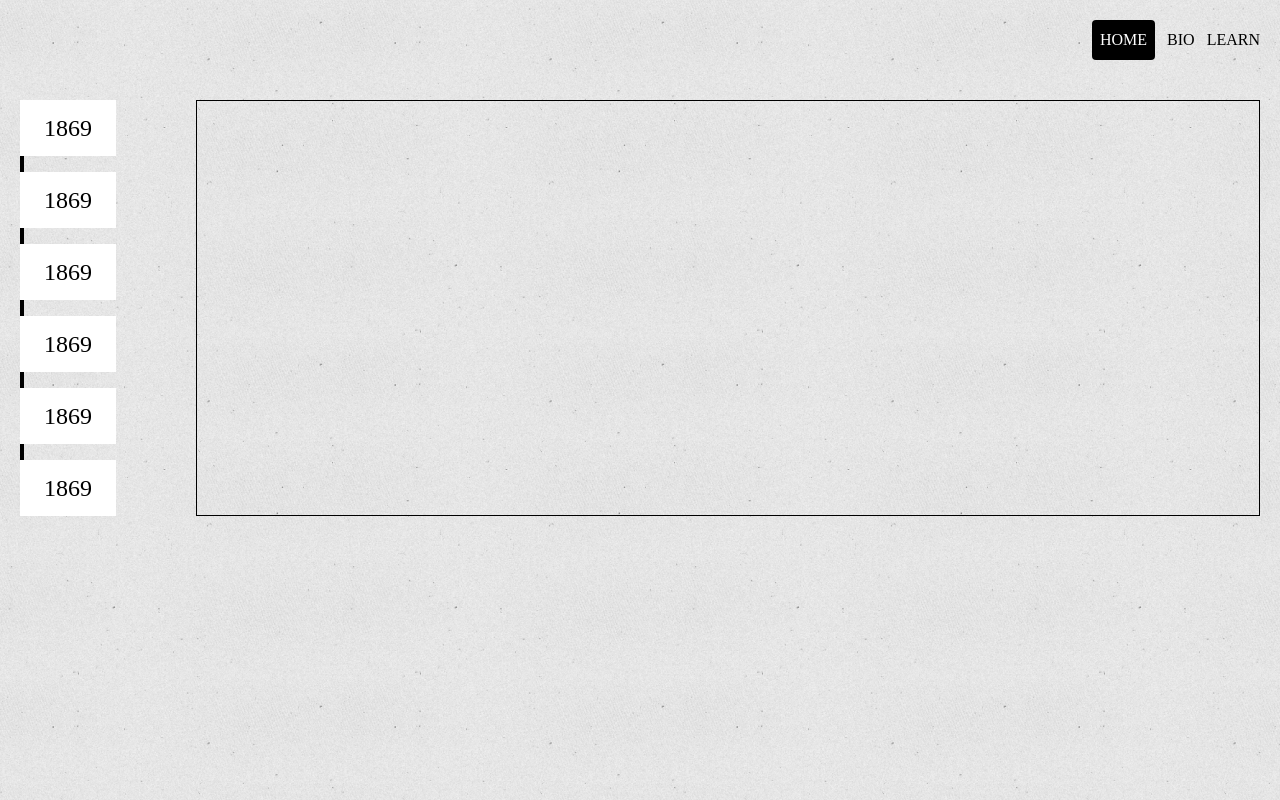
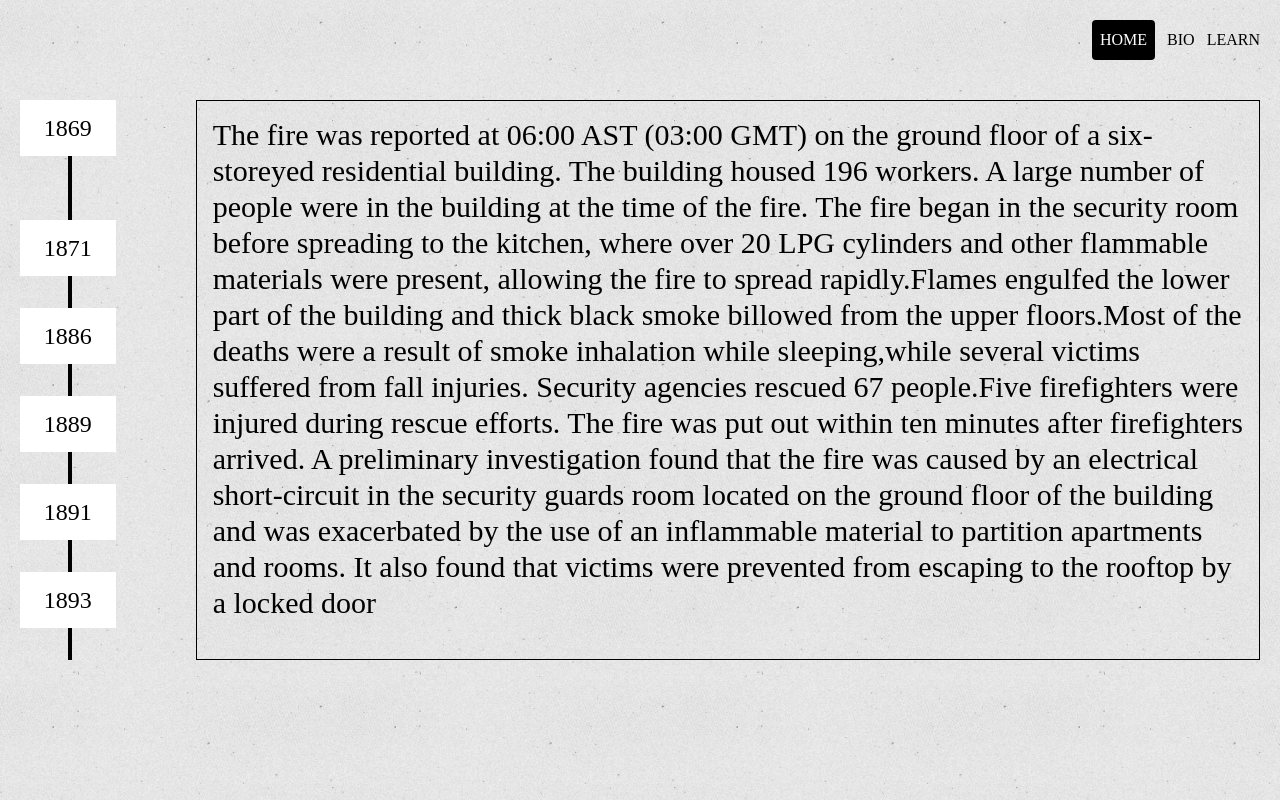
Before and after one commit to JanPoonthong/mahatma_gandhi, a React (Vite) app: page / in a window 1280 px wide. Built offline with nearby package versions, Linux system fonts and the light colour scheme.

Commit message:
feat: add animation when timeline is click

```diff
--- a/package.json
+++ b/package.json
@@ -7,7 +7,8 @@
     "dev": "vite",
     "build": "tsc && vite build",
     "lint": "eslint . --ext ts,tsx --report-unused-disable-directives --max-warnings 0",
-    "preview": "vite preview"
+    "preview": "vite preview",
+    "build": "vite build"
   },
   "dependencies": {
     "clsx": "^2.1.1",
--- a/src/App.tsx
+++ b/src/App.tsx
@@ -1,17 +1,27 @@
+import { useState } from "react";
 import NavBar from "./components/navbar/NavBar";
 
 import TimeLineBar from "./components/timeline/TimeLineBar";
 import TimeLineDisplay from "./components/timeline/TimeLineDisplay";
 
 function App() {
+  const [indexDisplayText, setIndexDisplayText] = useState(0);
+  const [animation, setAnimation] = useState(true);
+
+  function displayTextByIndex(index: number) {
+    setIndexDisplayText(index);
+    setAnimation(true)
+    setTimeout(() => setAnimation(false), 1000);
+  }
+
   return (
     <>
       <NavBar />
       <div>{/* Write your code here*/}</div>
 
       <div className="flex gap-20">
-        <TimeLineBar />
-        <TimeLineDisplay />
+        <TimeLineBar onIndexChange={displayTextByIndex} />
+        <TimeLineDisplay index={indexDisplayText} animation={animation} />
       </div>
     </>
   );
--- a/src/components/timeline/TimeLineBar.tsx
+++ b/src/components/timeline/TimeLineBar.tsx
@@ -1,37 +1,61 @@
 import clsx from "clsx";
-export default function TimeLineBar() {
+
+const timeLineData = [
+  { year: 1869, lineHeight: 4 },
+  { year: 1871, lineHeight: undefined },
+  { year: 1886, lineHeight: undefined },
+  { year: 1889, lineHeight: undefined },
+  { year: 1891, lineHeight: undefined },
+  { year: 1893, lineHeight: undefined },
+];
+
+export default function TimeLineBar({
+  onIndexChange,
+}: {
+  onIndexChange: (index: number) => void;
+}) {
   return (
     <div className="text-center w-28 ">
-      <Box year={1869} />
-      <Line height={4} />
-      <Box year={1869} />
-      <Line height={4} />
-      <Box year={1869} />
-      <Line height={4} />
-      <Box year={1869} />
-      <Line height={4} />
-      <Box year={1869} />
-      <Line height={4} />
-      <Box year={1869} />
+      {timeLineData.map((each, index) => {
+        return (
+          <div key={each.year}>
+            <Box year={each.year} index={index} onIndexChange={onIndexChange} />
+            <Line height={each.lineHeight} />
+          </div>
+        );
+      })}
     </div>
   );
 }
 
-function Box({ year }: { year: number }) {
+function Box({
+  year,
+  index,
+  onIndexChange,
+}: {
+  year: number;
+  index: number;
+  onIndexChange: (index: number) => void;
+}) {
+  function handleOnClick(index: number) {
+    onIndexChange(index);
+  }
+
   return (
-    <div className="flex justify-center items-center bg-white text-black transition duration-500 hover:bg-black hover:text-white text-2xl w-full h-14">
+    <button
+      onClick={() => handleOnClick(index)}
+      className="flex justify-center items-center bg-white text-black transition duration-500 hover:bg-black hover:text-white text-2xl w-full h-14"
+    >
       {year}
-    </div>
+    </button>
   );
 }
 
-function Line({ height }: { height: number }) {
+function Line({ height }: { height?: number }) {
   return (
     <span
-      className={clsx(
-        "block border-l-4 border-black",
-        height != undefined ? `h-${height}` : "h-4",
-      )}
+      className={clsx("block border-l-4 border-black relative left-2/4")}
+      style={{ height: height != undefined ? `${height}rem` : "2rem" }}
     ></span>
   );
 }
--- a/src/components/timeline/TimeLineDisplay.tsx
+++ b/src/components/timeline/TimeLineDisplay.tsx
@@ -1,3 +1,49 @@
-export default function TimeLineDisplay() {
-  return <div className="w-full border border-black"></div>;
+import clsx from "clsx";
+
+const textData = [
+  {
+    text: ` The fire was reported at 06:00 AST (03:00 GMT) on the ground floor of a
+      six-storeyed residential building. The building housed 196 workers. A
+      large number of people were in the building at the time of the fire.
+      The fire began in the security room before spreading to the kitchen, where
+      over 20 LPG cylinders and other flammable materials were present, allowing
+      the fire to spread rapidly.Flames engulfed the lower part of the
+      building and thick black smoke billowed from the upper floors.Most of
+      the deaths were a result of smoke inhalation while sleeping,while
+      several victims suffered from fall injuries. Security agencies rescued 67
+      people.Five firefighters were injured during rescue efforts. The
+      fire was put out within ten minutes after firefighters arrived. A
+      preliminary investigation found that the fire was caused by an electrical
+      short-circuit in the security guards room located on the ground floor of
+      the building and was exacerbated by the use of an inflammable material
+      to partition apartments and rooms. It also found that victims were
+      prevented from escaping to the rooftop by a locked door`,
+  },
+  {
+    text: `The fire was reported at 06:00 AST (03:00 GMT) on the ground floor of a
+      six-storeyed residential building. The building housed 196 workers. A
+      large number of people were in the building at the time of the fire.
+      dddhe fire began in the security room before spreading to the kitchen, where
+      over 20 LPG cylinders and other flammable materials were present, allowing
+      to partition apartments and rooms. It also found that victims were
+      prevented from escaping to the rooftop by a locked door`,
+  },
+];
+export default function TimeLineDisplay({
+  index,
+  animation,
+}: {
+  index: number;
+  animation: boolean;
+}) {
+  return (
+    <div
+      className={clsx(
+        "w-full border border-black text-3xl p-4",
+        animation ? "text-container" : ""
+      )}
+    >
+      {textData[index]?.text}
+    </div>
+  );
 }
--- a/src/index.css
+++ b/src/index.css
@@ -43,3 +43,19 @@ html {
   font-weight: 700;
   font-style: italic;
 }
+
+@keyframes slideInFromTop {
+  0% {
+    transform: translateY(-100%);
+    opacity: 0;
+  }
+  100% {
+    transform: translateY(0);
+    opacity: 1;
+  }
+}
+
+.text-container {
+  position: relative;
+  animation: slideInFromTop 1.0s ease-in-out;
+}
```
